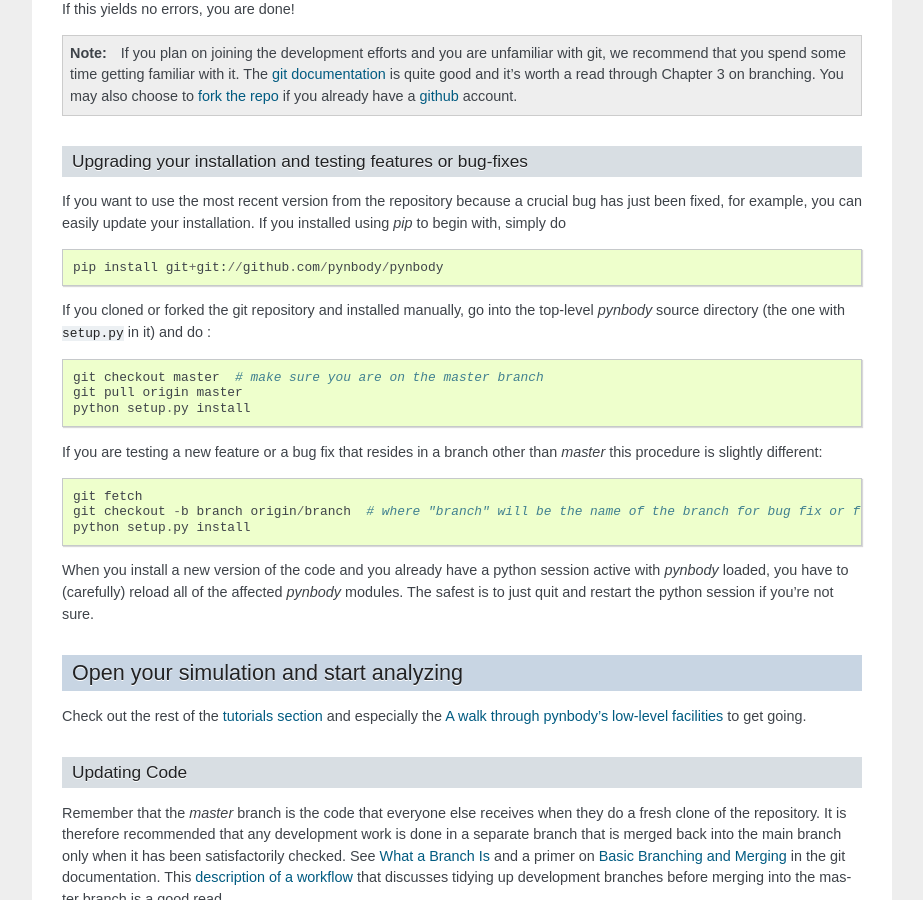
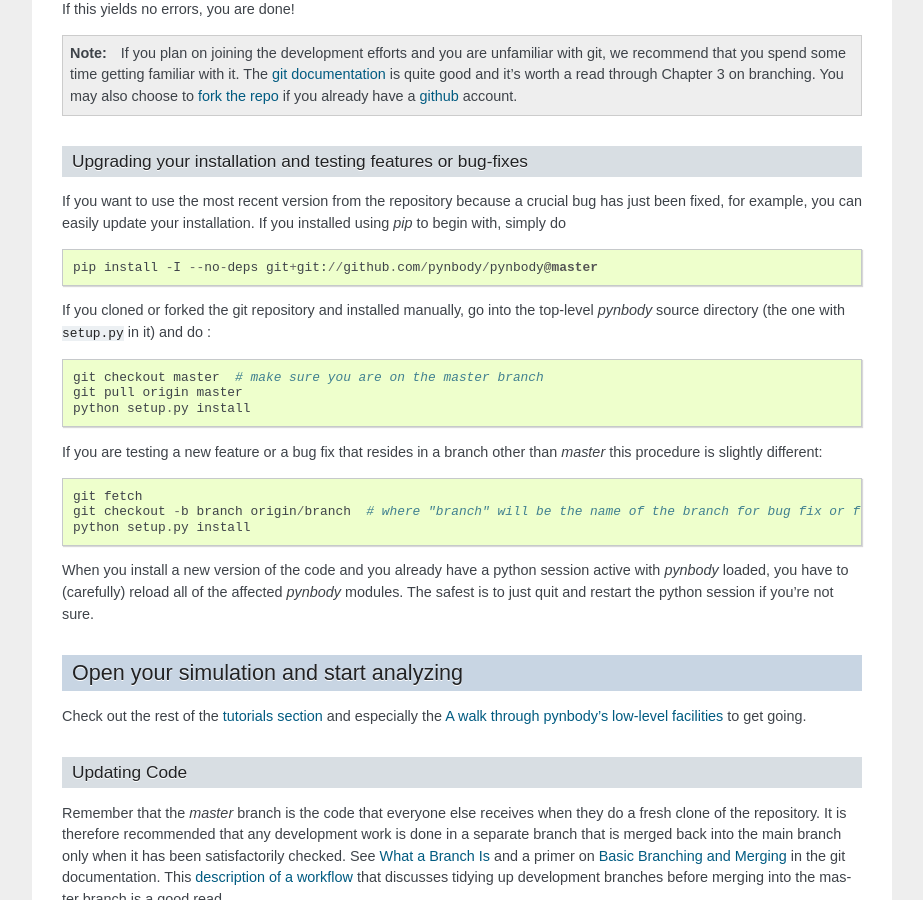
Before and after one commit to pynbody/pynbody, a Sphinx documentation site: the page built from docs/installation.rst, in a window 1280 px wide and 900 px high, scrolled down 3784 px. Shown: the whole window, without its empty margins (198-1121 px from the left). Built offline with Sphinx 7.4.7, drawn with Linux system fonts in a browser that asks for light colours; formulas are drawn with MathJax 3; pages that are not in the unit, such as notebooks, are missing from menus.

Commit message:
sometimes a simple pip install doesnt install the latest version, so force with extra flags

```diff
--- a/docs/installation.rst
+++ b/docs/installation.rst
@@ -300,7 +300,7 @@ do
 
 ::
 
-   pip install git+git://github.com/pynbody/pynbody
+   pip install -I --no-deps git+git://github.com/pynbody/pynbody@master
 
 If you cloned or forked the git repository and installed manually, go
 into the top-level `pynbody` source directory (the one with
```
